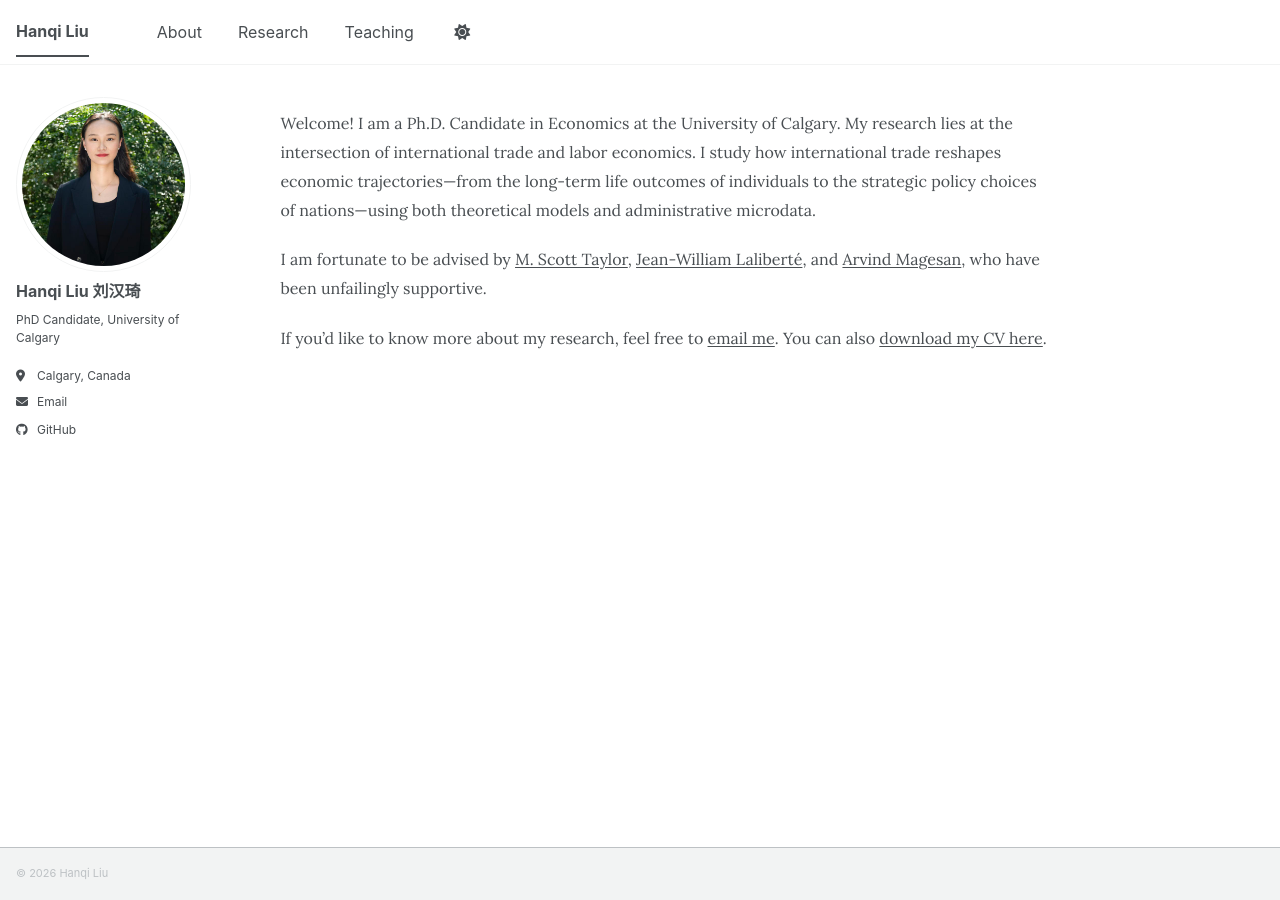
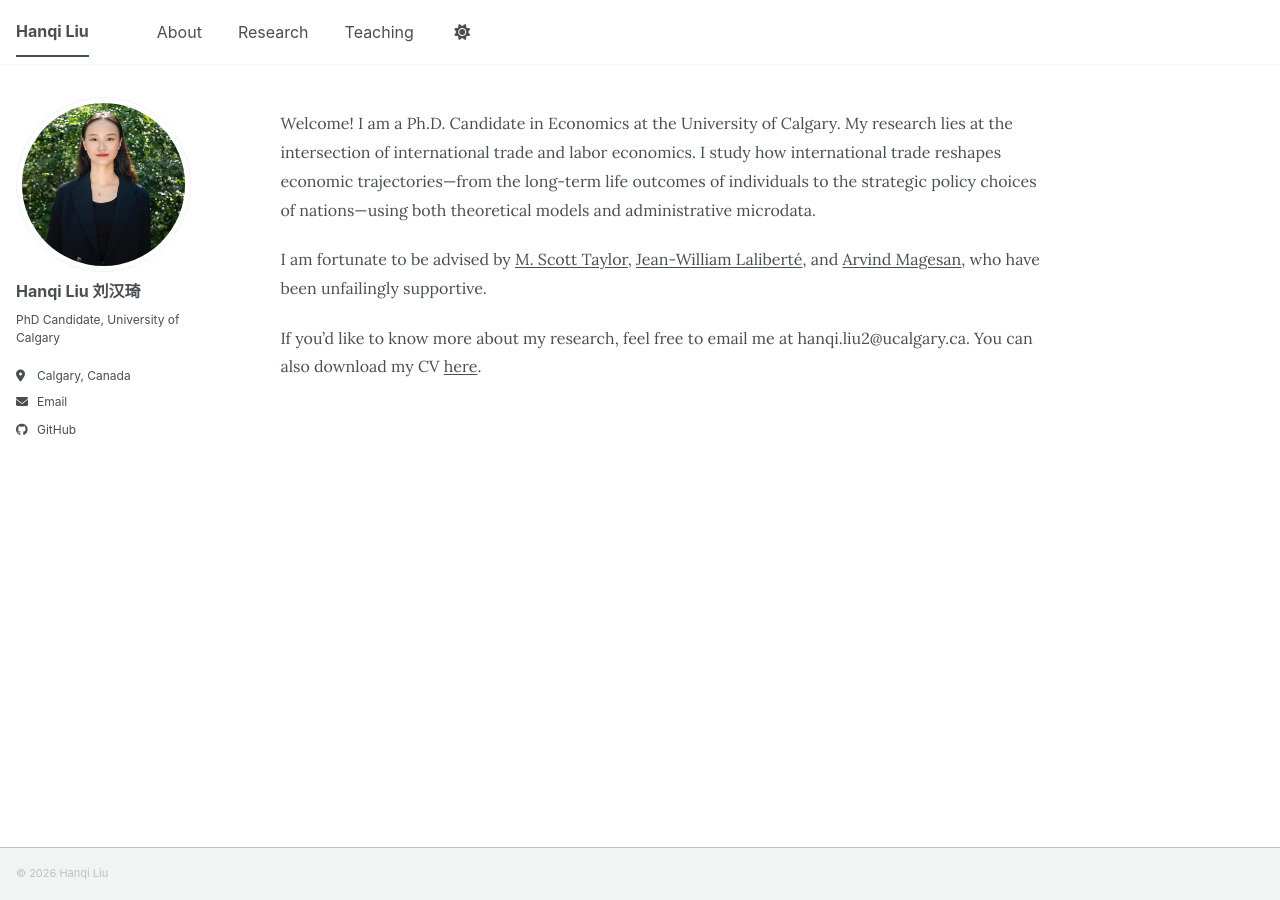
Before and after one commit to hanqi-liu-econ/hanqi-liu-econ.github.io, a Jekyll site: the page built from _pages/about.md, in a window 1280 px wide. Built offline with Jekyll 4.4.1, drawn with Linux system fonts in a browser that asks for light colours; a script bundle is joined from its source files by our own code; library files that are not in the unit come from our copies.

Commit message:
Update about.md

```diff
--- a/_pages/about.md
+++ b/_pages/about.md
@@ -11,4 +11,4 @@ Welcome! I am a Ph.D. Candidate in Economics at the University of Calgary. My re
 
 I am fortunate to be advised by [M. Scott Taylor](https://www.mstaylor1.org/), [Jean-William Laliberté](https://sites.google.com/view/jwlaliberte), and [Arvind Magesan](https://sites.google.com/site/arvindmagesan/), who have been unfailingly supportive.
 
-If you'd like to know more about my research, feel free to [email me](mailto:hanqi.liu2@ucalgary.ca). You can also [download my CV here](/files/cv.pdf).
+If you'd like to know more about my research, feel free to email me at hanqi.liu2@ucalgary.ca. You can also download my CV [here](https://hanqi-liu-econ.github.io/files/cv.pdf).
```
